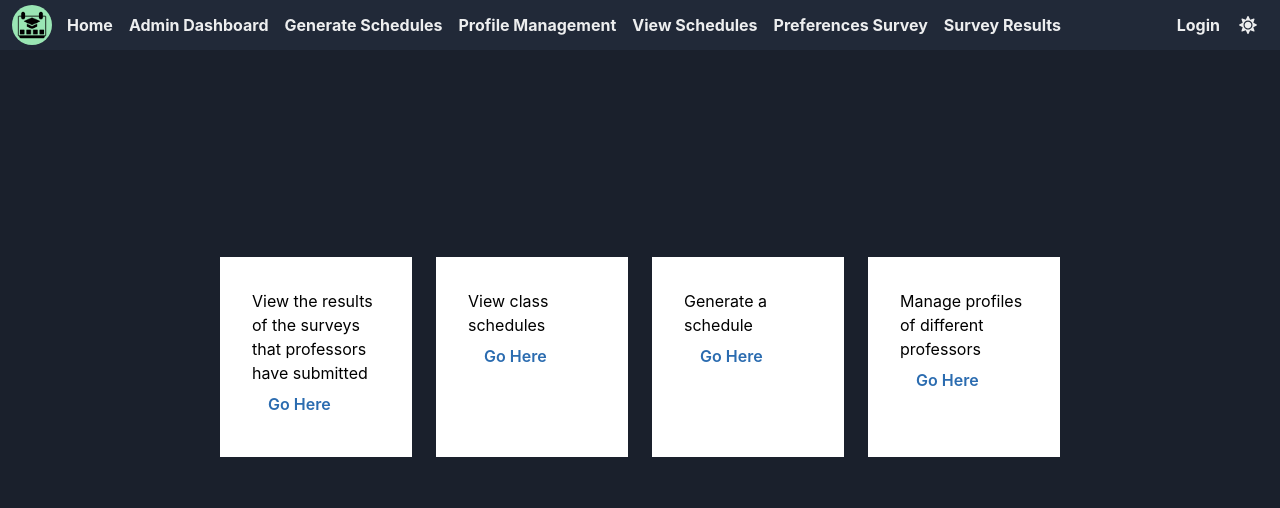
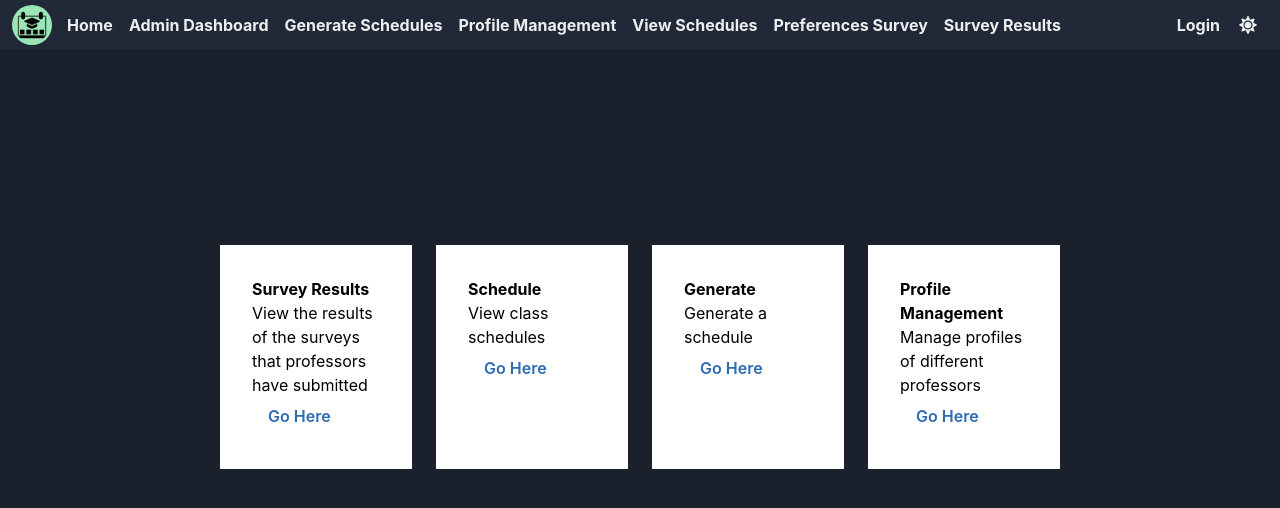
Before and after one commit to SENG499-S22-Company3/frontend, a React (Create React App) app: page /dashboard in a window 1280 px wide. Shown: the top 508 px of the page. Built offline with nearby package versions, Linux system fonts and the light colour scheme.

Commit message:
Added titles to dashboard page

```diff
--- a/src/components/Card.tsx
+++ b/src/components/Card.tsx
@@ -2,11 +2,12 @@ import React from "react";
 import { Box, Button } from "@chakra-ui/react";
 import { useNavigate } from "react-router-dom";
 
-export const Card = (props: { description: string; navigateTo: string }) => {
+export const Card = (props: { description: string; navigateTo: string; title: string }) => {
   const navigate = useNavigate();
 
   return (
   	<Box bg='white' h='100%' w='15%' p={8} color='black'>
+  	  <h1 style={ {fontWeight: 'bold'} } > {props.title} </h1>
   	  {props.description}
 	  <Button
         color='blue.600'
--- a/src/pages/Dashboard.tsx
+++ b/src/pages/Dashboard.tsx
@@ -19,18 +19,22 @@ export const Dashboard = () => {
       <Flex mb={32}>
         <HStack spacing="24px" alignItems="center" justifyContent="center">
 		  <Card
+		    title="Survey Results"
 		    description="View the results of the surveys that professors have submitted"
 		  	navigateTo="/surveyresults"
 			/>
 		  <Card
+		    title="Schedule"
 		  	description="View class schedules"
 		  	navigateTo="/schedule"
 		  />
 		  <Card
+		    title="Generate"
 		    description="Generate a schedule"
 		  	navigateTo="/generate"
 		  />
 		  <Card
+		    title="Profile Management"
 		  	description="Manage profiles of different professors"
 		  	navigateTo="/profileManagement"
 		  />
```
